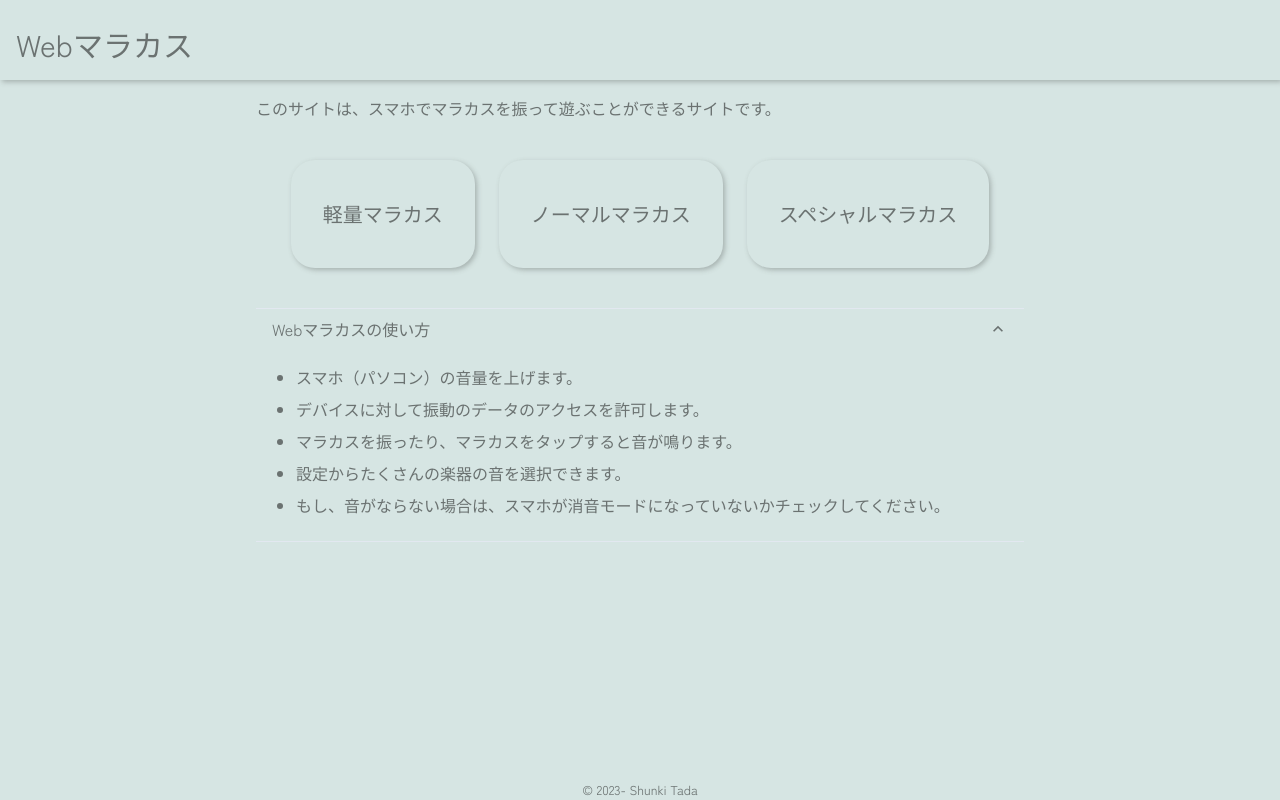
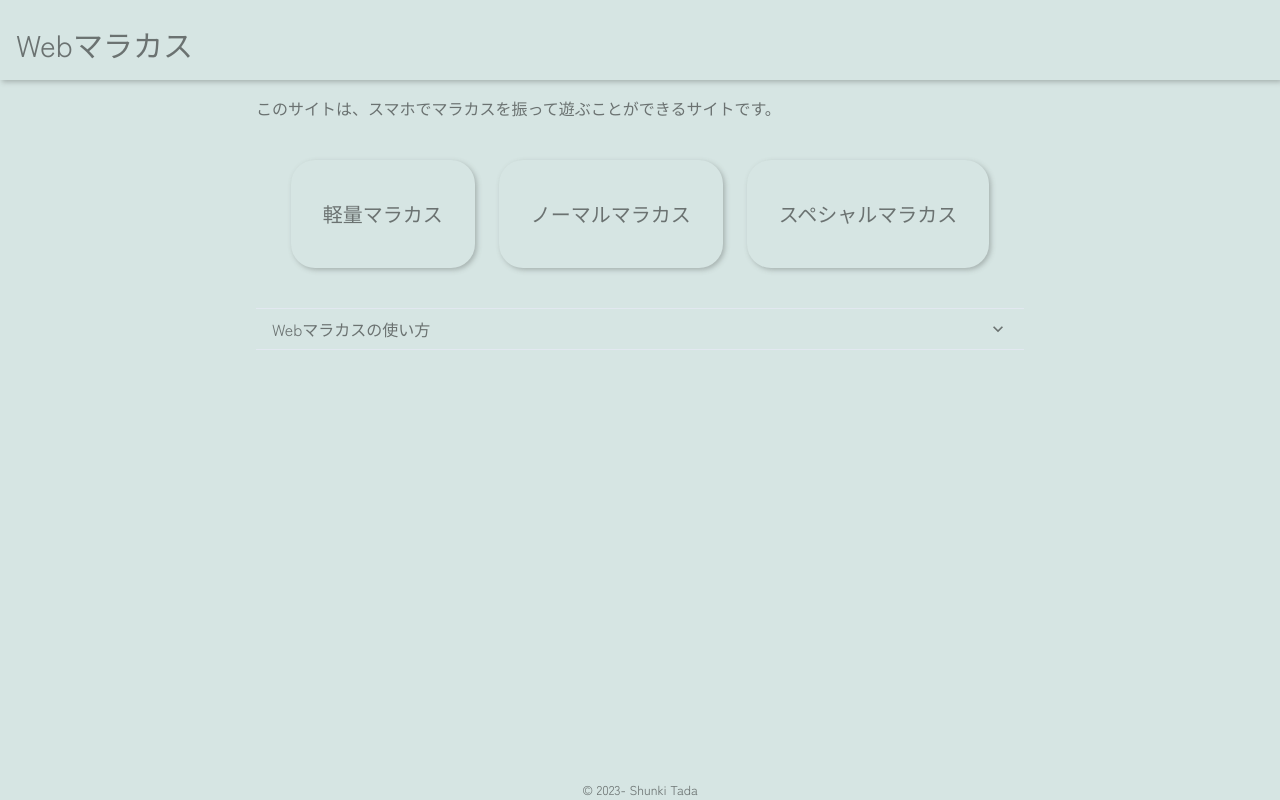
Before and after one commit to Shunkicreate/web-maracas, a Next.js app: page / in a window 1280 px wide. Built offline with nearby package versions, Linux system fonts and the light colour scheme.

Commit message:
footer調整

```diff
--- a/src/app/layout.tsx
+++ b/src/app/layout.tsx
@@ -51,7 +51,7 @@ export default function RootLayout({ children }: { children: React.ReactNode })
 			>
 				<ChakraProvider>
 					<Header />
-					<main className='h-[100svh]'>
+					<main className='min-h-[calc(100svh-1.5rem)]'>
 						<div className='md:max-w-[60%] max-w-[90%] m-auto pt-20'>{children}</div>
 					</main>
 					<Footer />
--- a/src/components/Footer.tsx
+++ b/src/components/Footer.tsx
@@ -1,6 +1,6 @@
 const Footer = () => {
   return (
-    <footer className="absolute bottom-0 w-full ">
+    <footer className="w-full">
       <div className="w-fit m-auto">
         <small>&copy; 2023- Shunki Tada</small>
       </div>
--- a/src/components/SiteExplanationLazy.tsx
+++ b/src/components/SiteExplanationLazy.tsx
@@ -5,7 +5,7 @@ const AsyncContent = lazy(() => import("./SiteExplanation"));
 
 const SiteExplanationLazy = () => {
 	return (
-		<Accordion defaultIndex={[0]} allowMultiple>
+		<Accordion allowMultiple>
 			<AccordionItem>
 				<h2>
 					<AccordionButton>
```
